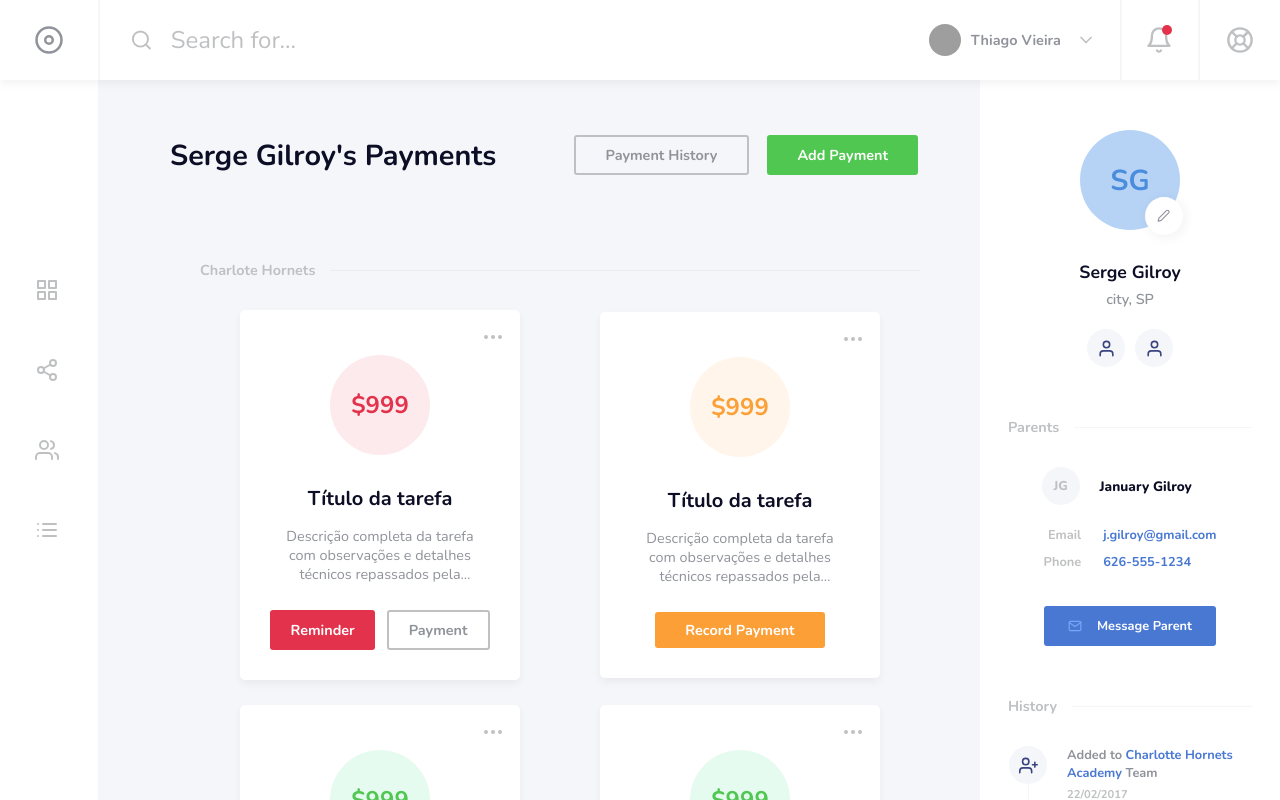
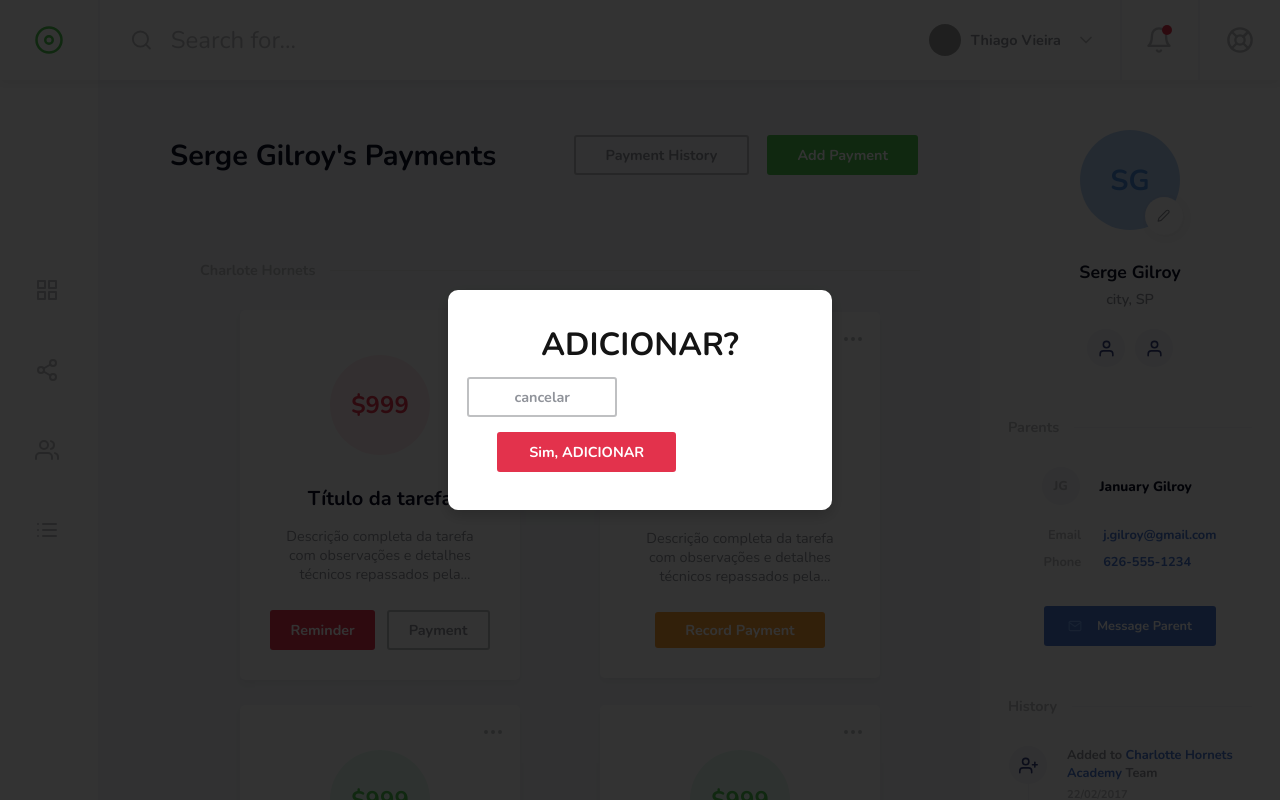
Before and after one commit to bazithiago/payment-service, a React (Create React App) app: page / in a window 1280 px wide. Both pictures are taken after a click on the button "Add Payment". Shown: the top 800 px of the page. Built offline with nearby package versions, Linux system fonts and the light colour scheme; grey boxes are pictures that could not be loaded.

Commit message:
Create ModalAddPayment

```diff
--- /dev/null
+++ b/src/components/TasksFeed/InfoBar/ModalAddPayment.js
@@ -0,0 +1,147 @@
+import React, { useRef, useEffect, useCallback } from 'react';
+import { useSpring, animated } from 'react-spring';
+import styled from 'styled-components';
+import Button from '../../_Buttons/index'
+
+const Background = styled.div`
+    width: 100%;
+    height: 100%;
+    background: rgba(0, 0, 0, 0.8);
+    position: absolute;
+    display: flex;
+    justify-content: center;
+    align-items: center;
+    top: 0;
+    left: 0;
+    z-index: 20;
+`;
+
+const ModalWrapper = styled.div`
+    width: 100%;
+    padding: 10%;
+    box-shadow: 0 5px 16px rgba(0, 0, 0, 0.2);
+    background: #fff;
+    color: #000;
+    position: relative;
+    z-index: 21;
+    border-radius: 10px;
+    display: flex;
+    flex-direction: column;
+
+    @media screen and (min-width: 1024px) {
+        width: 30vw;
+        padding: 10% 5%;
+    }
+`;
+
+const ModalContent = styled.div`
+    display: flex;
+    flex-direction: column;
+    justify-content: center;
+    align-items: center;
+    line-height: 1.8;
+    color: #141414;
+
+    p {
+        margin-bottom: 1rem;
+        font-size: 2rem;
+        line-height: 2rem;
+        font-weight: bold;
+        text-align: center;
+    }
+
+    span {
+        margin-bottom: 1rem;
+        color: var(--grey-one)
+    }
+
+    button {
+        width: 100%;
+    }
+
+    button + button {
+        margin-top: 15px;
+    }
+
+    @media screen and (min-width: 1024px) {
+
+        .buttons {
+            flex-direction: row;
+
+            button {
+                width: auto;
+                min-width: 150px;
+            }
+
+            button + button {
+                margin-left: 30px;
+            }
+        }
+    }
+
+`;
+
+
+export const ModalAddPayment = ({ showModal, setShowModal, addPayment }) => {
+  const modalRef = useRef();
+
+  const animation = useSpring({
+    config: {
+      duration: 250
+    },
+    opacity: showModal ? 1 : 0,
+    transform: showModal ? `translateY(0%)` : `translateY(-100%)`
+  });
+
+  const closeModal = e => {
+    if (modalRef.current === e.target) {
+      setShowModal(false);
+    }
+  };
+
+  const keyPress = useCallback(
+    e => {
+      if (e.key === 'Escape' && showModal) {
+        setShowModal(false);
+      }
+    },
+    [setShowModal, showModal]
+  );
+
+  useEffect(
+    () => {
+      document.addEventListener('keydown', keyPress);
+      return () => document.removeEventListener('keydown', keyPress);
+    },
+    [keyPress]
+  );
+
+  function handleAddPayment() {
+    addPayment();
+    setShowModal(prev => !prev)
+  }
+
+  return (
+    <>
+      {showModal ? (
+        <Background onClick={closeModal} ref={modalRef}>
+          <animated.div style={animation}>
+            <ModalWrapper showModal={showModal}>
+
+              <ModalContent>
+                <p>ADICIONAR?</p>
+                {/* <span>Deseja realmente deletar a tarefa?</span> */}
+
+                <div className='buttons'>
+                    <Button onClick={() => setShowModal(prev => !prev)}>cancelar</Button>
+                    <Button alert onClick={handleAddPayment}>Sim, ADICIONAR</Button>
+                </div>
+
+              </ModalContent>
+            </ModalWrapper>
+          </animated.div>
+        </Background>
+      ) : null}
+    </>
+  );
+};
--- a/src/components/TasksFeed/InfoBar/index.js
+++ b/src/components/TasksFeed/InfoBar/index.js
@@ -1,7 +1,8 @@
-import React from 'react';
+import React, { useState } from 'react';
 import styled from 'styled-components';
 import Button from '../../_Buttons'
 import * as Icon from 'react-feather'
+import { ModalAddPayment } from './ModalAddPayment'
 
 const InfoBarStyles = styled.div`
     display: flex;
@@ -64,7 +65,13 @@ const InfoBarStyles = styled.div`
 
 `
 
-const InfoBar = ({ clientName, addCard }) => {
+const InfoBar = ({ clientName, addPayment }) => {
+    const [showModal, setShowModal] = useState(false);
+
+    const openModal = () => {
+        setShowModal(prev => !prev);
+    };
+
     return(
         <InfoBarStyles>
             <h1>{clientName}'s Payments</h1>
@@ -73,8 +80,9 @@ const InfoBar = ({ clientName, addCard }) => {
             </div>
             <div>
                 <Button>Payment History</Button>
-                <Button primary onClick={addCard}>Add Payment</Button>
+                <Button primary onClick={openModal}>Add Payment</Button>
             </div>
+        <ModalAddPayment showModal={showModal} setShowModal={setShowModal} addPayment={addPayment}/>
         </InfoBarStyles>
     )
 }
--- a/src/components/TasksFeed/index.js
+++ b/src/components/TasksFeed/index.js
@@ -56,6 +56,7 @@ const CardsList = styled.div`
 
 const CardExample =
     {
+        id: uniqid(),
         status: 'late',
         taskValue: '333',
         taskTitle: 'teste',
@@ -65,7 +66,7 @@ const CardExample =
 const TasksFeed = () => {
     const [CardsArray, setCardsArray] = useState(cardsListMap) //array para o map
 
-    const addCard = () => {
+    const addPayment = () => {
         setCardsArray(CardsArray.concat(CardExample))
     }
 
@@ -73,11 +74,12 @@ const TasksFeed = () => {
         let newCardsArray = CardsArray.filter((cards) => cards !== card);
         setCardsArray(newCardsArray)
     }
+    console.log(CardsArray)
 
 	return (
 		<FeedStyles>
             <div>
-                <InfoBar clientName={clientInfosData.name} addCard={addCard}/>
+                <InfoBar clientName={clientInfosData.name} addPayment={addPayment}/>
                 <CardsList>
                     <Separator hrColor='var(--grey-four)'>Charlote Hornets</Separator>
 
@@ -85,6 +87,7 @@ const TasksFeed = () => {
                         return(
                             <Card
                                 key={uniqid()}
+                                id={uniqid()}
                                 status={card.status}
                                 taskValue={card.taskValue}
                                 taskTitle={card.taskTitle}
```
